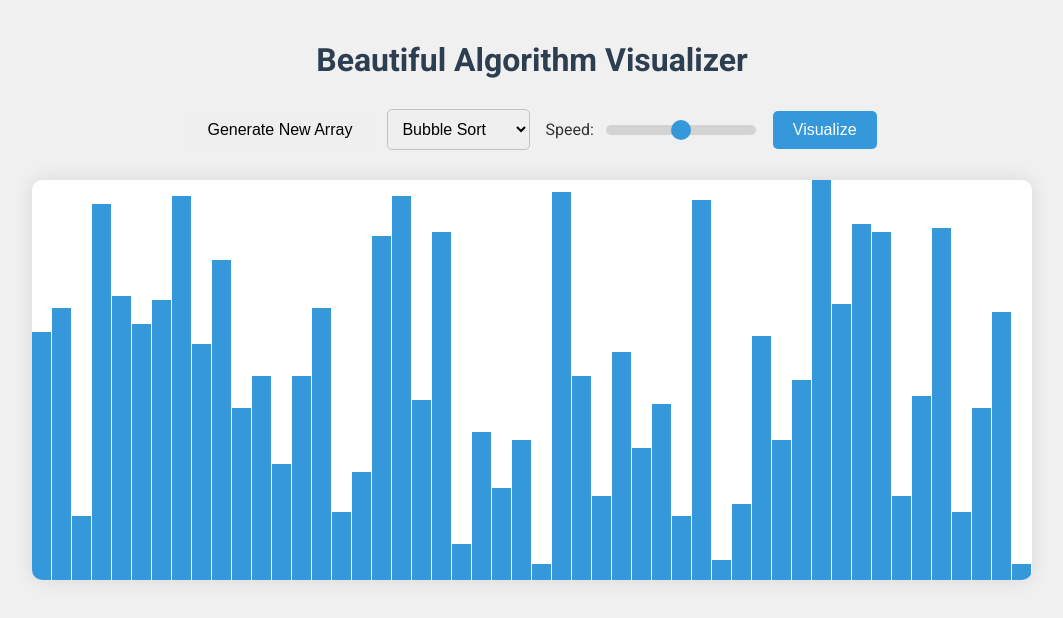
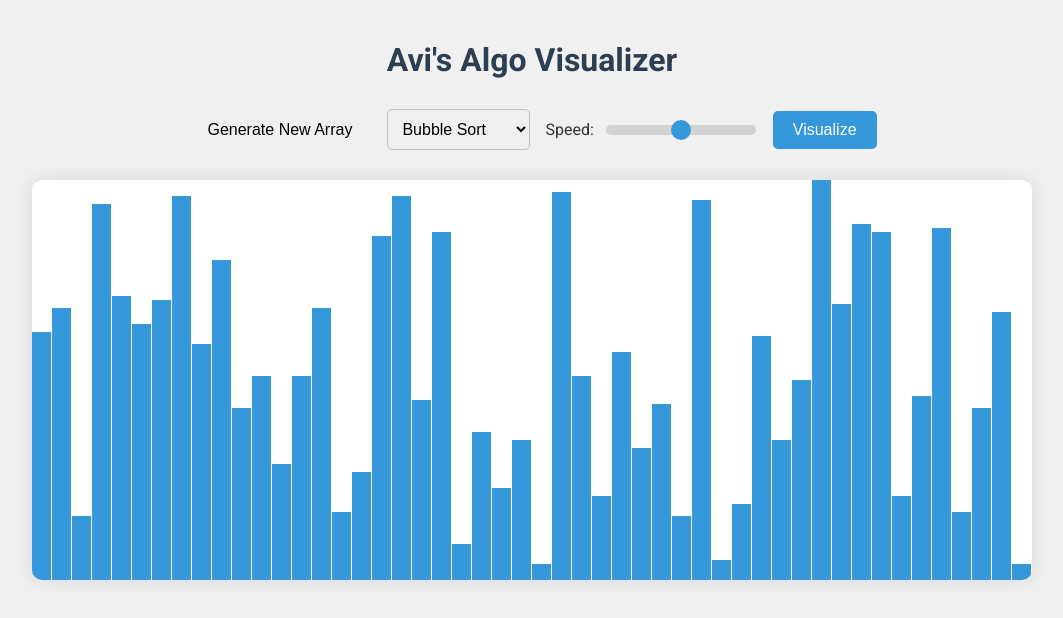
Before and after one commit to avin0v0/Avinov-s-Algorithm-Visualiser, a plain HTML site: page index.html in a window 1280 px wide. Shown: the whole page, without its empty margins (108-1171 px from the left). Drawn offline with Linux system fonts and the light colour scheme.

Commit message:
Update index.html

```diff
--- a/index.html
+++ b/index.html
@@ -9,7 +9,7 @@
 </head>
 <body>
     <div class="container">
-        <h1>Beautiful Algorithm Visualizer</h1>
+        <h1> Avi's Algo Visualizer</h1>
         <div class="controls">
             <button id="generateArray" class="btn">Generate New Array</button>
             <select id="algorithmSelect" class="select">
```
